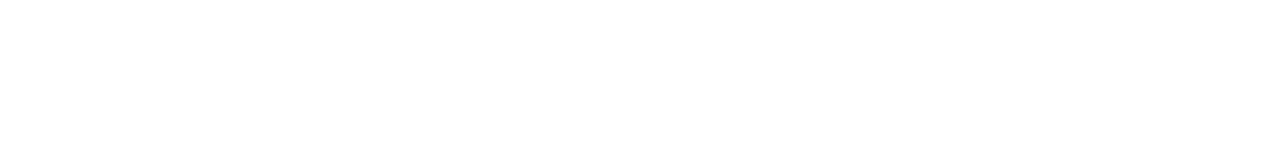
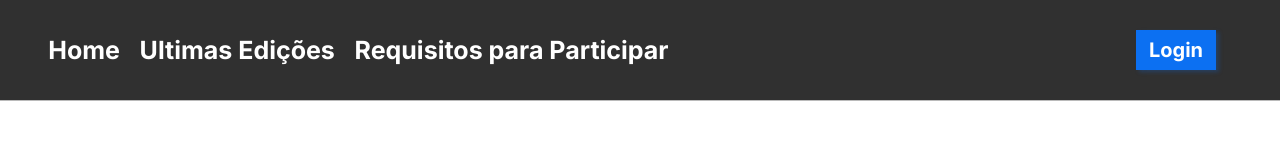
Before and after one commit to Wilton-Jones/Bootcamp-DNC, a plain HTML site: page index.html in a window 1280 px wide. Drawn offline with Linux system fonts and the light colour scheme.

Commit message:
Criação do Estilo CSS do Menu

```diff
--- a/index.html
+++ b/index.html
@@ -3,9 +3,25 @@
 <head>
     <meta charset="UTF-8">
     <meta name="viewport" content="width=device-width, initial-scale=1.0">
+    <link rel="preconnect" href="https://fonts.googleapis.com">
+    <link rel="preconnect" href="https://fonts.gstatic.com" crossorigin>
+    <link href="https://fonts.googleapis.com/css2?family=Inter:wght@400;700&display=swap" rel="stylesheet">
+    <link rel="stylesheet" href="style.css">
     <title>Bootcamp DNC</title>
+
+    <style>
+
+
+    </style>
 </head>
 <body>
-
+    <nav id="principal">
+        <div id="menuSuperior">
+            <a href="">Home</a>
+            <a href="">Ultimas Edições</a>
+            <a href="">Requisitos para Participar</a>
+        </div>
+        <button>Login</button>
+    </nav>
 </body>
 </html>
--- /dev/null
+++ b/style.css
@@ -0,0 +1,44 @@
+* {
+    margin: 0px;
+    padding: 0px;
+}
+/* MENU DE NAVEGAÇÃO */
+#principal {
+    width: 100%;
+    height: 100px;
+    background-color: #303030;
+    display: flex;
+    justify-content: space-between;
+    align-items: center;
+    border-bottom: 1px solid #BABABA;
+    }
+    #menuSuperior {
+        display: flex;
+        width: 50%;
+        justify-content: space-around;
+        margin-left: 3%;
+    }
+    #principal button {
+        width: 80px;
+        height: 40px;
+        background-color: #0C70F2;
+        border: none;
+        color: #FFFFFF;
+        font-family: Inter;
+        font-size: 20px;
+        font-weight: 600;
+        margin-right: 5%;
+        cursor: pointer;
+        box-shadow: 3px 2px 4px rgba(12, 112, 242, 0.25);
+    }
+    #menuSuperior a {
+        font-family: Inter;
+        font-size: 25px;
+        font-weight: 600;
+        text-align: left;
+        color: #FFFFFF;
+        text-decoration: none;
+    }
+        #menuSuperior a:hover {
+            color: #CCCCCC;
+        }
```
